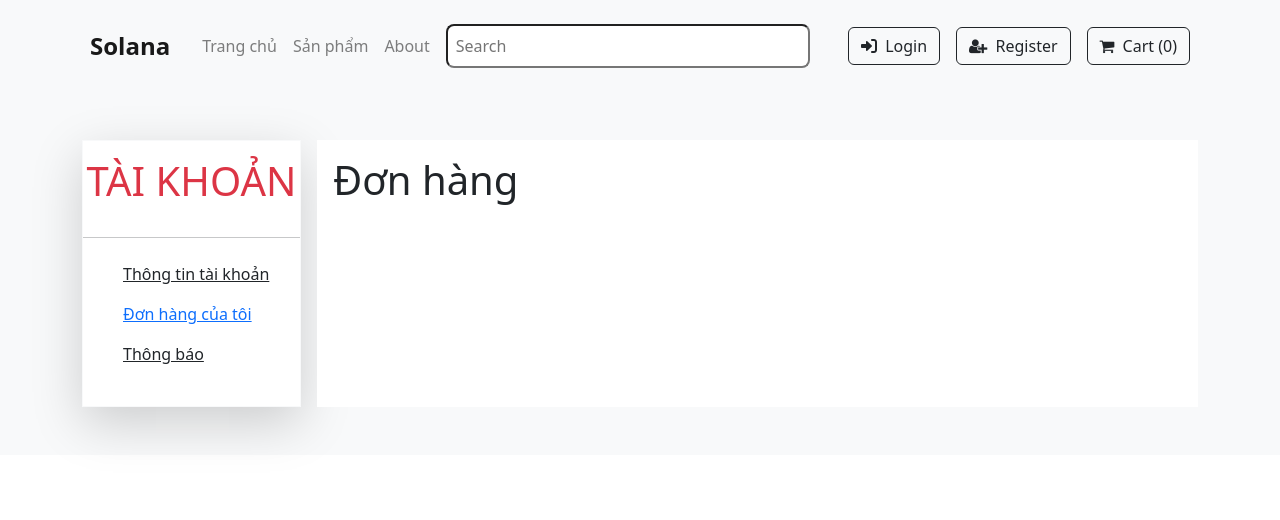
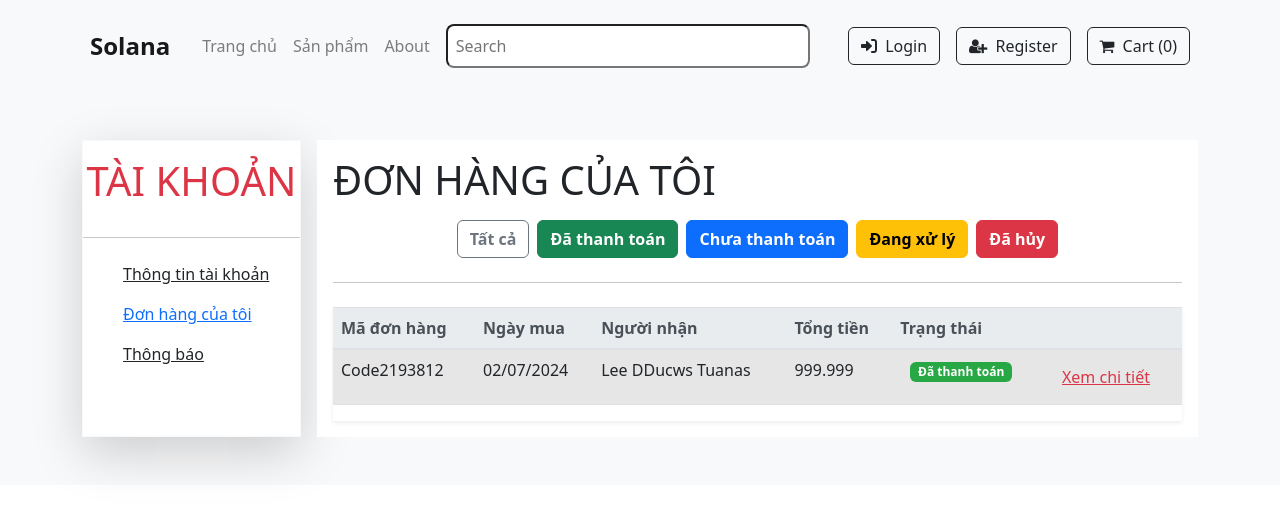
Before and after one commit to LeDucTuan123/Blockchain_Fe, a React (Create React App) app: page /member/order in a window 1280 px wide. Shown: the top 520 px of the page. Built offline with nearby package versions, Linux system fonts and the light colour scheme; some icons are missing.

Commit message:
add page my orther

```diff
--- a/src/index.js
+++ b/src/index.js
@@ -18,9 +18,10 @@ import {
   Checkout,
   PageNotFound,
 } from "./pages";
-import Routee from "./route";
+// import Routee from "./route";
 import { ProfileLayout } from "./ProfileLayout";
-import Profile from "./pages/Profile/Profile";
+import { Profile } from "./pages/Profile/Profile";
+import { Orther } from "./pages/Profile/Orther";
 // import DetailProduct from "./pages/DetailProduct";
 
 const root = ReactDOM.createRoot(document.getElementById("root"));
@@ -41,14 +42,15 @@ root.render(
         <Route path="*" element={<PageNotFound />} />
         <Route path="/product/*" element={<PageNotFound />} />
         <Route path="/profile/" element={<PageNotFound />} />
+
+        {/* //profile */}
         <Route path="/member" element={<ProfileLayout />}>
           <Route path="profile" element={<Profile />} />
+          <Route path="order" element={<Orther />} />
           <Route path="address" element={<h1>Địa chỉ</h1>} />
-          <Route path="order" element={<h1>Đơn hàng</h1>} />
           <Route path="notification" element={<h1>Thông báo</h1>} />
         </Route>
         {/* <Routee /> */}
-        {/* <Route path="/product/dt" element={<DetailProduct />} /> */}
       </Routes>
     </Provider>
   </BrowserRouter>
--- /dev/null
+++ b/src/pages/Profile/Orther/Orther.jsx
@@ -0,0 +1,10 @@
+import React from "react";
+import TableOrther from "./TableOrther";
+
+export default function Orther() {
+  return (
+    <>
+      <TableOrther />
+    </>
+  );
+}
--- /dev/null
+++ b/src/pages/Profile/Orther/TableOrther.jsx
@@ -0,0 +1,62 @@
+import React from "react";
+
+export default function TableOrther() {
+  return (
+    <div className=" w-100 rounded-lg">
+      <h1 className="text-uppercase text-lg font-bold">Đơn hàng của tôi</h1>
+      <div className="d-flex justify-content-center gap-2 mt-3">
+        <button className={`btn btn-outline-secondary font-weight-bold`}>
+          Tất cả
+        </button>
+        <button className={`btn btn-success font-weight-bold`}>
+          Đã thanh toán
+        </button>
+        <button className={`btn btn-primary  font-weight-bold`}>
+          Chưa thanh toán
+        </button>
+        <button className={`btn btn-warning  font-weight-bold`}>
+          Đang xử lý
+        </button>
+        <button
+          className={`btn btn-danger
+           font-weight-bold`}
+        >
+          Đã hủy
+        </button>
+      </div>
+      <hr className="my-4" />
+      <div className="table-responsive shadow-sm rounded-lg">
+        <table className="table table-striped table-hover text-sm">
+          <thead className="thead-light">
+            <tr>
+              <th scope="col">Mã đơn hàng</th>
+              <th scope="col">Ngày mua</th>
+              <th scope="col">Người nhận</th>
+              <th scope="col">Tổng tiền</th>
+              <th scope="col">Trạng thái</th>
+              <th scope="col"></th>
+            </tr>
+          </thead>
+          <>
+            <tbody>
+              <tr>
+                <td>Code2193812</td>
+                <td>02/07/2024</td>
+                <td>Lee DDucws Tuanas</td>
+                <td>999.999</td>
+                <td className="text-center">
+                  <span className={`badge badge-success`}>Đã thanh toán</span>
+                </td>
+                <td className="text-center">
+                  <button className="btn btn-link text-danger">
+                    Xem chi tiết
+                  </button>
+                </td>
+              </tr>
+            </tbody>
+          </>
+        </table>
+      </div>
+    </div>
+  );
+}
--- /dev/null
+++ b/src/pages/Profile/Orther/index.js
@@ -0,0 +1 @@
+export { default as Orther } from "./Orther";
--- /dev/null
+++ b/src/pages/Profile/Profile/index.js
@@ -0,0 +1 @@
+export { default as Profile } from "./Profile";
--- a/src/pages/Profile/index.js
+++ /dev/null
@@ -1 +0,0 @@
-export {default as Profile} from './Profile'
```
Also changed, not shown: src/pages/Profile/Profile/Profile.jsx (renamed from src/pages/Profile/Profile.jsx).
